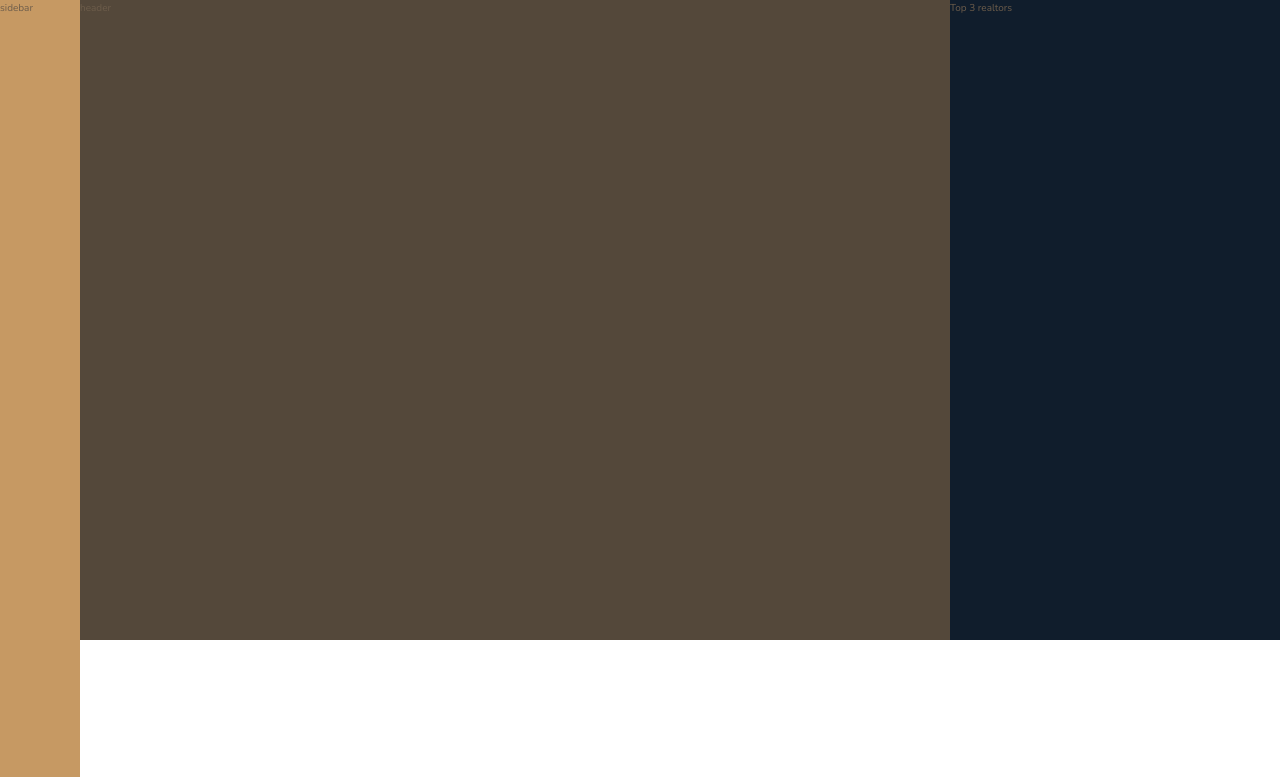
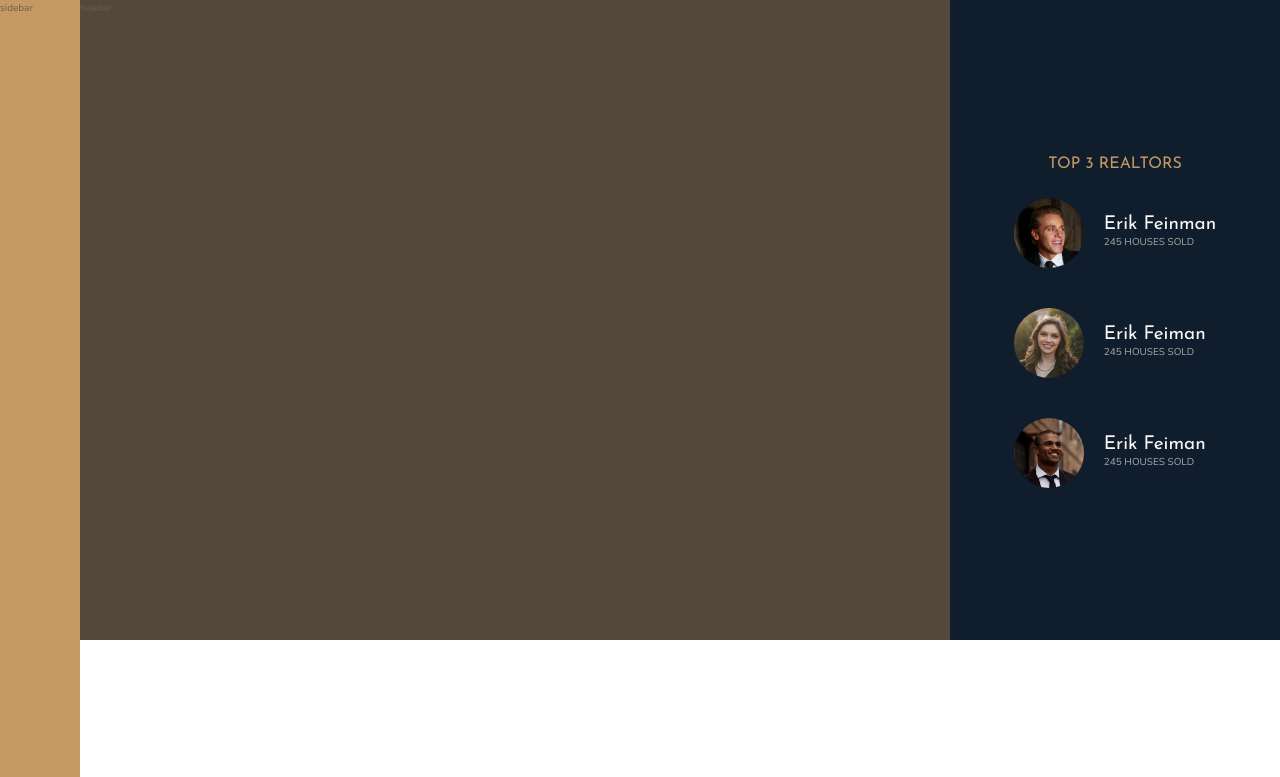
Before and after one commit to Naveen-S/nexter, a website: page index.html in a window 1280 px wide. Shown: the top 777 px of the page. Drawn offline with nearby package versions, Linux system fonts and the light colour scheme.

Commit message:
Heading section.

```diff
--- a/index.html
+++ b/index.html
@@ -19,7 +19,40 @@
             header
         </header>
         <div class="realtors">
-            Top 3 realtors
+            <h3 class="heading-3">
+                Top 3 Realtors
+            </h3>
+            <div class="realtors__list">
+                <img src="img/realtor-1.jpeg" alt="Realtors 1" class="realtors__img" />
+                <div class="realtors__details">
+                    <h4 class="heading-4 heading-4--light">
+                        Erik Feinman
+                    </h4>
+                    <p class="realtors__sold">
+                        245 houses sold
+                    </p>
+                </div>
+
+                <img src="img/realtor-2.jpeg" alt="Realtors 2" class="realtors__img" />
+                <div class="realtors__details">
+                    <h4 class="heading-4 heading-4--light">
+                        Erik Feiman
+                    </h4>
+                    <p class="realtors__sold">
+                        245 houses sold
+                    </p>
+                </div>
+
+                <img src="img/realtor-3.jpeg" alt="Realtors 3" class="realtors__img" />
+                <div class="realtors__details">
+                    <h4 class="heading-4 heading-4--light">
+                        Erik Feiman
+                    </h4>
+                    <p class="realtors__sold">
+                        245 houses sold
+                    </p>
+                </div>
+            </div>
         </div>
         <section class="features">
             <div class="feature">
--- a/sass/_realtors.scss
+++ b/sass/_realtors.scss
@@ -1,4 +1,29 @@
 .realtors {
     background-color: $color-secondary;
     grid-column: col-start 7 / full-end;
+
+    display: grid;
+    align-content: center;
+    justify-content: center;
+    justify-items: center;
+    grid-row-gap: 2rem;
+
+    &__list {
+        display: grid;
+        grid-template-columns: min-content max-content;
+        grid-row-gap: 5vh;
+        grid-column-gap: 2rem;
+        align-items: center;
+    }
+
+    &__img {
+        width: 7rem;
+        border-radius: 50%;
+    }
+
+    &__sold {
+        text-transform: uppercase;
+        color: $color-grey-light-2;
+        // margin-top: -3px;
+    }
 }
```
Also changed, not shown: css/style.css.
